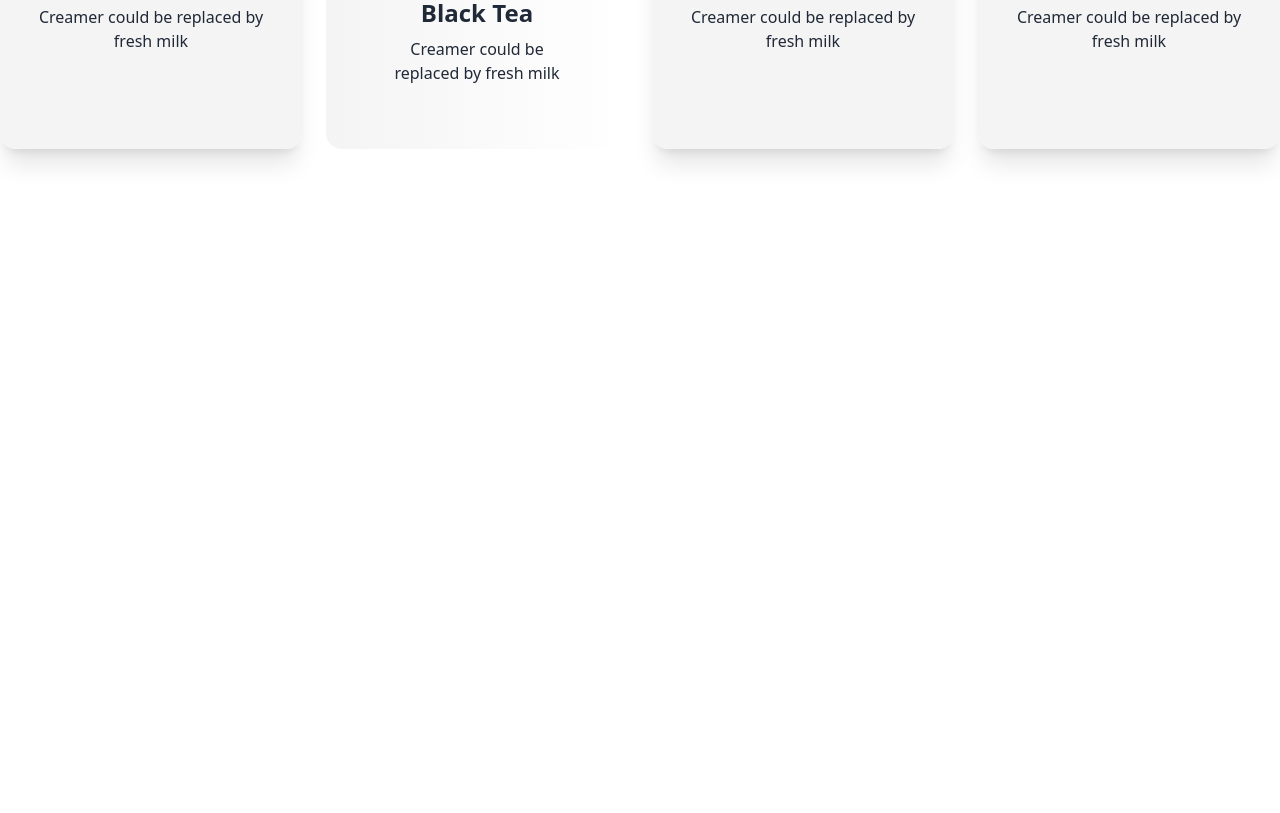
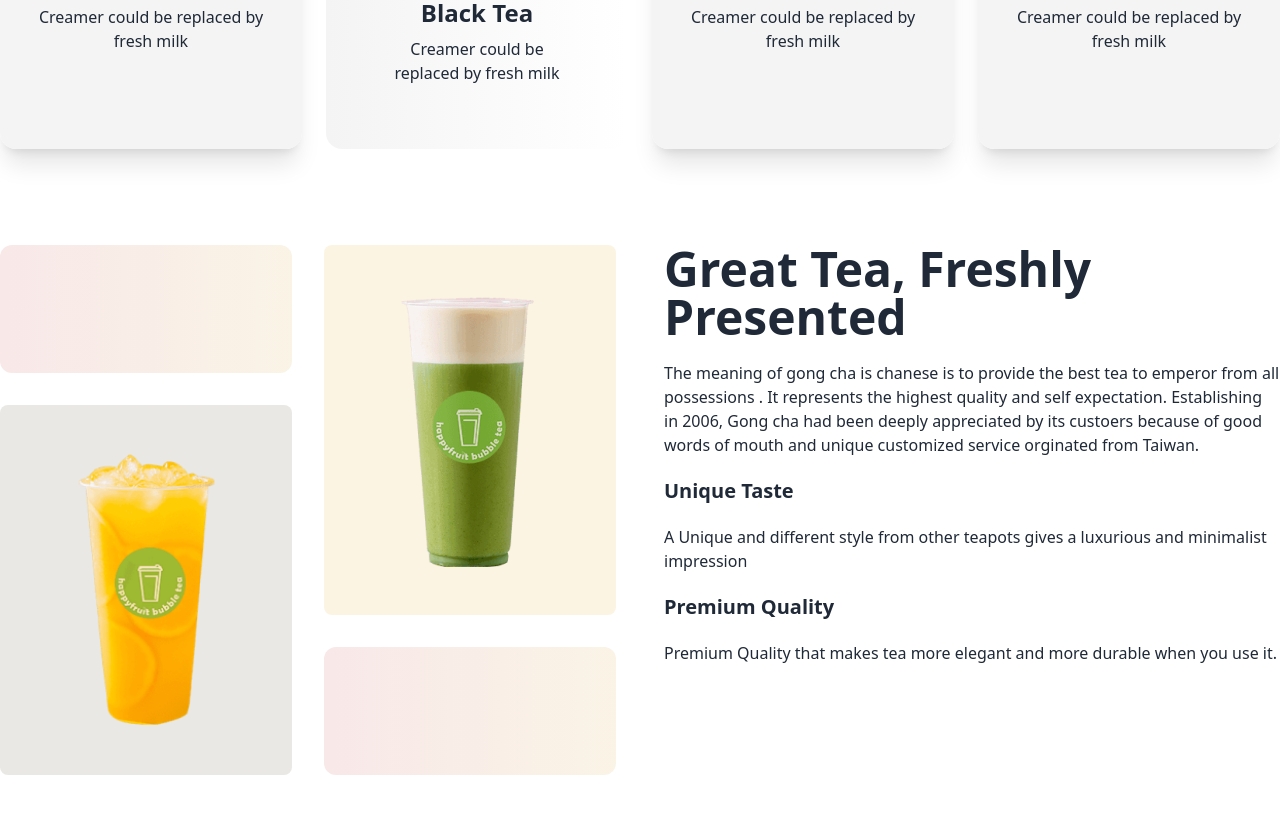
Before and after one commit to tanu200/tea-house, a plain HTML site: page index.html in a window 1280 px wide. Shown: the part 964-1777 px from the top of the page. Before the commit the page ends 1209 px from the top, so only its background shows below. Drawn offline with nearby package versions, Linux system fonts and the light colour scheme.

Commit message:
great tea

```diff
--- a/index.html
+++ b/index.html
@@ -112,7 +112,32 @@
                 </div>
             </div>
         </section>
+        <!----green tea fresh tea section-->
+        <section class="my-24 flex flex-col lg:flex-row gap-12 ">
+            <div class="grid gap-8 grid-cols-1 md:grid-cols-2 flex-1">
+                <div class="rounded-xl bg-gradient-to-r from-red-700 to-yellow-600 opacity-10 h-32"></div>
+                <div class="row-span-2 bg-[#E6A62320] rounded-lg px-8 py-12 flex justify-center">
+                    <img src="images/fresh-2.png" alt="" srcset="">
+                </div>
+                <div class="row-span-2 bg-[#574C2720] rounded-lg px-8 py-12 flex justify-center">
+                    <img src="images/fresh-1.png" alt="" srcset="">
+                </div>
+                <div class="rounded-xl bg-gradient-to-r from-red-700 to-yellow-600 opacity-10 h-32"></div>
 
+            </div>
+            <div class="space-y-5 flex-1">
+                <h3 class="text-5xl font-bold">Great Tea, Freshly <br> Presented</h3>
+                <p>The meaning of gong cha is chanese is to provide the best tea to emperor from all possessions . It
+                    represents the highest quality and self expectation. Establishing in 2006, Gong cha had been deeply
+                    appreciated by its custoers because of good words of mouth and unique customized service orginated
+                    from Taiwan.</p>
+                <h5 class="text-xl font-bold">Unique Taste</h5>
+                <p>A Unique and different style from other teapots gives a luxurious and minimalist impression</p>
+                <h5 class="text-xl font-bold">Premium Quality</h5>
+                <p>Premium Quality that makes tea more elegant and more durable when you use it.</p>
+            </div>
+
+        </section>
     </main>
 
 </body>
```
